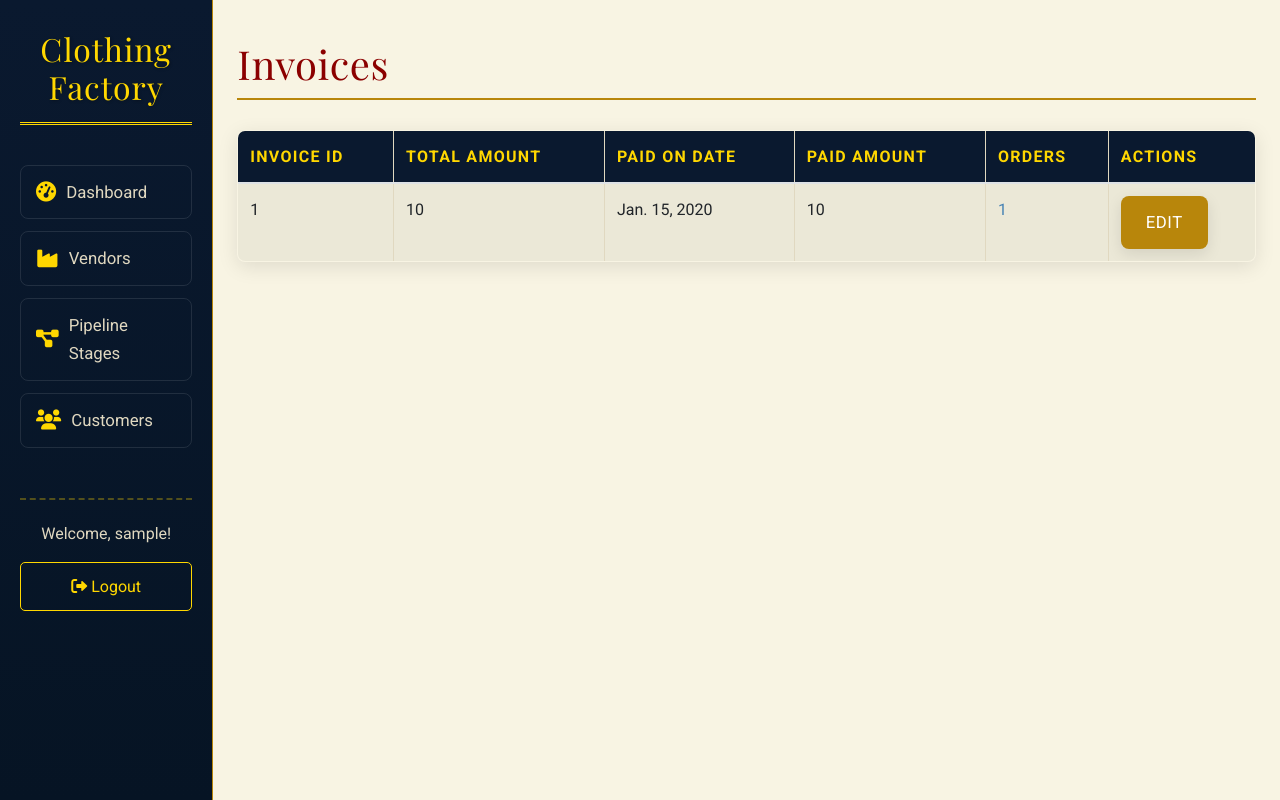
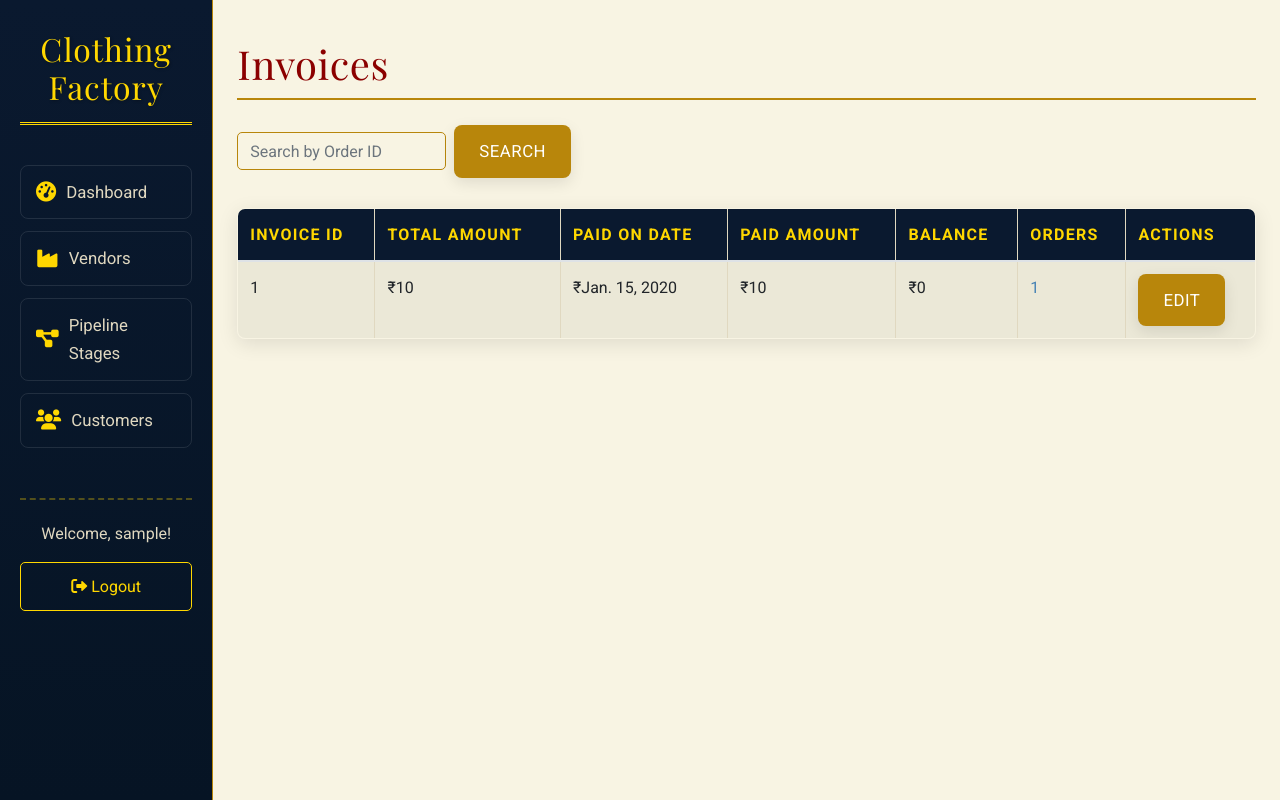
Before and after one commit to Yameen-Shaikh/Clothing-Tracker, a Django app: page /invoices/ in a window 1280 px wide. Run offline with Django 5.2, Linux system fonts and the light colour scheme; a user stored in the database is signed in; tables that the repository leaves empty hold one stand-in row (values such as "Sample post"); some libraries are stand-ins or nearby versions.

Commit message:
In invoice added search, restricted duplications and amount fetching sorted

```diff
--- a/production_tracker/forms.py
+++ b/production_tracker/forms.py
@@ -20,7 +20,7 @@ class OrderStageUpdateForm(forms.ModelForm):
 class OrderForm(forms.ModelForm):
     class Meta:
         model = Order
-        fields = ['order_placed_on', 'completion_date', 'specifications', 'total_amount']
+        fields = ['order_placed_on', 'completion_date', 'specifications', 'amount']
         widgets = {
             'order_placed_on': forms.DateInput(attrs={'type': 'date'}),
             'completion_date': forms.DateInput(attrs={'type': 'date'}),
--- a/production_tracker/models.py
+++ b/production_tracker/models.py
@@ -69,6 +69,9 @@ class Measurement(models.Model):
     # Dress measurements
     dress_length = models.FloatField(null=True, blank=True)
 
+    def __str__(self):
+        return f"{self.measurement_type} for {self.customer.name}"
+
 class VendorRole(models.Model):
     id = models.SmallAutoField(primary_key=True)
     name = models.CharField(max_length=100)
@@ -111,7 +114,6 @@ class Order(models.Model):
     specifications = models.TextField(blank=True)
     completion_date = models.DateField(null=True, blank=True, help_text="Date when the order was completed.")
     amount = models.IntegerField(default=0, help_text="Total calculated amount for the order. Stored as integer, e.g., in cents/paise.")
-    total_amount = models.IntegerField(default=0)
     invoice = models.ForeignKey('Invoice', on_delete=models.SET_NULL, null=True, blank=True, related_name='orders')
     measurement = models.ForeignKey(Measurement, on_delete=models.SET_NULL, null=True, blank=True)
 
@@ -138,3 +140,7 @@ class Invoice(models.Model):
     total_amount = models.IntegerField(default=0, help_text="Total amount of the invoice. Stored as integer, e.g., in cents/paise.")
     paid_on_date = models.DateField(null=True, blank=True)
     paid_amount = models.IntegerField(default=0)
+
+    @property
+    def balance(self):
+        return self.total_amount - self.paid_amount
--- a/production_tracker/templates/production_tracker/invoice_list.html
+++ b/production_tracker/templates/production_tracker/invoice_list.html
@@ -2,6 +2,15 @@
 
 {% block content %}
     <h1>Invoices</h1>
+
+    <form method="get" class="form-inline mb-3">
+        <div class="form-group mr-2">
+            <label for="order_id" class="sr-only">Search by Order ID</label>
+            <input type="text" class="form-control" id="order_id" name="order_id" placeholder="Search by Order ID" value="{{ request.GET.order_id|default:'' }}">
+        </div>
+        <button type="submit" class="button">Search</button>
+    </form>
+
     <table class="table table-striped">
         <thead>
             <tr>
@@ -9,6 +18,7 @@
                 <th>Total Amount</th>
                 <th>Paid on Date</th>
                 <th>Paid Amount</th>
+                <th>Balance</th>
                 <th>Orders</th>
                 <th>Actions</th>
             </tr>
@@ -17,9 +27,10 @@
             {% for invoice in invoices %}
                 <tr>
                     <td>{{ invoice.id }}</td>
-                    <td>{{ invoice.total_amount }}</td>
-                    <td>{{ invoice.paid_on_date }}</td>
-                    <td>{{ invoice.paid_amount }}</td>
+                    <td>₹{{ invoice.total_amount }}</td>
+                    <td>₹{{ invoice.paid_on_date }}</td>
+                    <td>₹{{ invoice.paid_amount }}</td>
+                    <td>₹{{ invoice.balance }}</td>
                     <td>
                         {% for order in invoice.orders.all %}
                             <a href="{% url 'order_detail' order.id %}">{{ order.id }}</a>{% if not forloop.last %}, {% endif %}
--- a/production_tracker/templates/production_tracker/order_detail.html
+++ b/production_tracker/templates/production_tracker/order_detail.html
@@ -5,7 +5,7 @@
     <p><strong>Customer:</strong> {{ order.customer.name }}</p>
     <p><strong>Order Placed On:</strong> {{ order.order_placed_on }}</p>
     <p><strong>Completion Date:</strong> {{ order.completion_date|default:"N/A" }}</p>
-    <p><strong>Total Amount:</strong> {{ order.amount }}</p>
+    <p><strong>Total Amount:</strong> ₹{{ order.amount }}</p>
     <p><strong>Invoice:</strong> {% if order.invoice %}<a href="{% url 'invoice_edit' order.invoice.pk %}">{{ order.invoice.id }}</a>{% else %}N/A{% endif %}</p>
 
     <h2>Order Status: {{ order.status }}</h2>
--- a/production_tracker/templates/production_tracker/pick_orders.html
+++ b/production_tracker/templates/production_tracker/pick_orders.html
@@ -19,6 +19,7 @@
 {% if orders %}
 <form method="post" action="{% url 'create_invoice' %}">
   {% csrf_token %}
+  <input type="hidden" name="q" value="{{ request.GET.q|default:'' }}">
   <table class="table table-striped">
     <thead>
       <tr>
@@ -37,7 +38,7 @@
         <td>{{ order.customer.name }}</td>
         <td>{{ order.customer.phone }}</td>
         <td>
-          <input type="checkbox" name="order_ids" value="{{ order.id }}" />
+          <input type="checkbox" name="order_ids" value="{{ order.id }}" {% if order.is_selected %}checked{% endif %} />
         </td>
       </tr>
       {% endfor %}
--- a/production_tracker/urls.py
+++ b/production_tracker/urls.py
@@ -18,6 +18,7 @@ urlpatterns = [
     path('orders/', OrderListView.as_view(), name='order_list'),
     path('orders/new/', OrderCreateView.as_view(), name='order_new'),
     path('orders/<int:pk>/', OrderDetailView.as_view(), name='order_detail'),
+    path('orders/<int:pk>/edit/', views.OrderUpdateView.as_view(), name='order_edit'),
     path('orders/<int:pk>/manage-stages/', OrderStageManageView.as_view(), name='order_stage_manage'),
     path('order-stage/<int:pk>/update/', UpdateOrderStageView.as_view(), name='update_order_stage'),
     path('orders/<int:pk>/update-status/', UpdateOrderStatusView.as_view(), name='update_order_status'),
--- a/production_tracker/views.py
+++ b/production_tracker/views.py
@@ -14,6 +14,7 @@ from django.http import JsonResponse
 import json
 from django.views.decorators.csrf import csrf_exempt
 from django.utils.decorators import method_decorator
+from urllib.parse import urlencode
 
 
 class SuperuserRequiredMixin(LoginRequiredMixin, UserPassesTestMixin):
@@ -460,6 +461,18 @@ class InvoiceListView(LoginRequiredMixin, ListView):
     template_name = 'production_tracker/invoice_list.html'
     context_object_name = 'invoices'
 
+    def get_queryset(self):
+        queryset = super().get_queryset()
+        order_id = self.request.GET.get('order_id')
+        if order_id:
+            queryset = queryset.filter(orders__id=order_id).distinct()
+        return queryset
+
+    def get_context_data(self, **kwargs):
+        context = super().get_context_data(**kwargs)
+        context['order_id'] = self.request.GET.get('order_id', '')
+        return context
+
 def get_vendors_by_stage(request, stage_id):
     vendors = Vendor.objects.filter(role__id=stage_id).values('id', 'name')
     return JsonResponse(list(vendors), safe=False)
@@ -468,15 +481,22 @@ class PickOrdersView(LoginRequiredMixin, View):
     template_name = 'production_tracker/pick_orders.html'
 
     def get(self, request, *args, **kwargs):
-        query = request.GET.get('q')
+        query = request.GET.get('q', '')
+        selected_order_ids = request.GET.getlist('order_ids') # Get list of selected order IDs
+
         orders = Order.objects.none()
         if query:
             customers = Customer.objects.filter(Q(name__icontains=query) | Q(phone__icontains=query))
             orders = Order.objects.filter(customer__in=customers)
 
+        # Mark selected orders
+        for order in orders:
+            order.is_selected = str(order.id) in selected_order_ids
+
         return render(request, self.template_name, {
             'orders': orders,
             'query': query,
+            'selected_order_ids': selected_order_ids, # Pass selected_order_ids to template
         })
 
 class CreateInvoiceView(LoginRequiredMixin, View):
@@ -484,11 +504,27 @@ class CreateInvoiceView(LoginRequiredMixin, View):
 
     def post(self, request, *args, **kwargs):
         order_ids = request.POST.getlist('order_ids')
+        query = request.POST.get('q', '') # Get the query from the hidden input
         if not order_ids:
             messages.error(request, 'Please select at least one order.')
-            return redirect('pick_orders')
+            # Redirect back to pick_orders with the query
+            redirect_url = reverse('pick_orders')
+            if query:
+                redirect_url += f'?q={query}'
+            return redirect(redirect_url)
 
         orders = Order.objects.filter(id__in=order_ids)
+
+        # Check if any selected order is already associated with an invoice
+        for order in orders:
+            if order.invoice:
+                messages.error(request, f'Order {order.id} is already associated with an invoice.')
+                # Redirect back to pick_orders with the query and selected order_ids
+                redirect_url = reverse('pick_orders')
+                params = {'q': query, 'order_ids': order_ids}
+                redirect_url += '?' + urlencode(params, doseq=True)
+                return redirect(redirect_url)
+
         total_amount = orders.aggregate(Sum('amount'))['amount__sum'] or 0
 
         if 'create_invoice' in request.POST:
@@ -544,6 +580,50 @@ class OrderCreateView(LoginRequiredMixin, CreateView):
                 return self.render_to_response(self.get_context_data(form=form))
             measurement = get_object_or_404(Measurement, pk=measurement_id)
             form.instance.measurement = measurement
+
+        return super().form_valid(form)
+
+class OrderUpdateView(LoginRequiredMixin, UpdateView):
+    model = Order
+    form_class = OrderForm
+    template_name = 'production_tracker/order_form.html' # Re-use the same form template
+    success_url = reverse_lazy('order_list')
+
+    def get_context_data(self, **kwargs):
+        context = super().get_context_data(**kwargs)
+        context['title'] = 'Edit Order'
+
+        # Add current customer and measurement data to context for pre-population
+        if self.object.customer:
+            context['selected_customer_id'] = self.object.customer.id
+            context['selected_customer_name'] = self.object.customer.name
+        if self.object.measurement:
+            context['selected_measurement_id'] = self.object.measurement.id
+            context['selected_measurement_type'] = self.object.measurement.measurement_type
+            context['selected_measurement_customer_name'] = self.object.measurement.customer.name
+
+        return context
+
+    def form_valid(self, form):
+        customer_id = self.request.POST.get('customer')
+        measurement_id = self.request.POST.get('measurement')
+
+        if not customer_id:
+            form.add_error(None, 'Please select a customer.')
+            return self.form_invalid(form)
+
+        customer = get_object_or_404(Customer, pk=customer_id)
+        form.instance.customer = customer
+
+        if measurement_id:
+            # Check if this measurement is already linked to another order, excluding the current order being updated
+            if Order.objects.filter(measurement__id=measurement_id).exclude(pk=self.object.pk).exists():
+                messages.error(self.request, 'This measurement is already linked to another order.')
+                return self.form_invalid(form)
+            measurement = get_object_or_404(Measurement, pk=measurement_id)
+            form.instance.measurement = measurement
+        else:
+            form.instance.measurement = None # If no measurement is selected, set it to None
 
         return super().form_valid(form)
 
```
Also changed, not shown: GEMINI.md (+15 -0 lines), production_tracker/templates/production_tracker/create_invoice.html (+5 -5 lines), production_tracker/templates/production_tracker/invoice_edit.html (+12 -4 lines), production_tracker/templates/production_tracker/order_form.html (+19 -5 lines), production_tracker/templates/production_tracker/order_list.html (+6 -1 lines).
